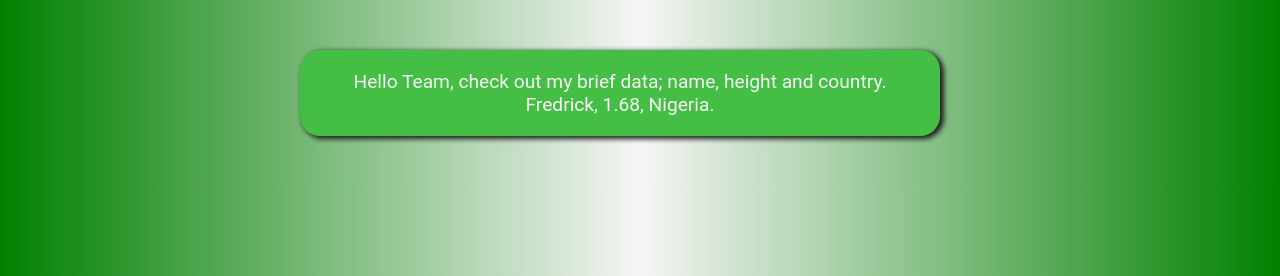
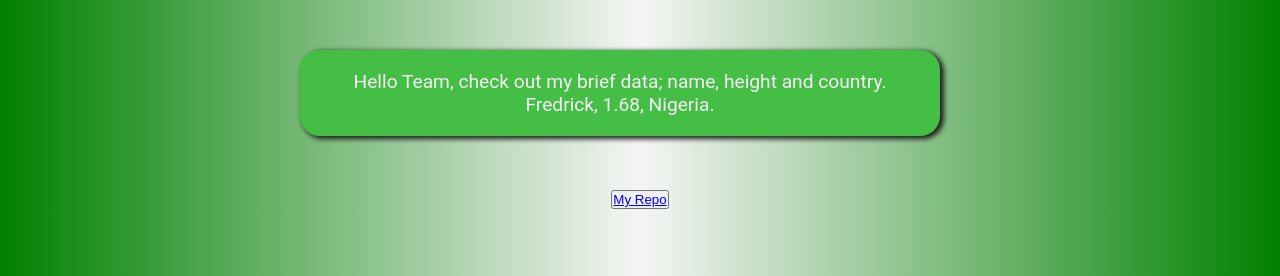
Before and after one commit to Anigbo/zurijstask, a plain HTML site: page index.html in a window 1280 px wide. Shown: the top 276 px of the page. Drawn offline with Linux system fonts and the light colour scheme.

Commit message:
Update index.html

```diff
--- a/index.html
+++ b/index.html
@@ -12,6 +12,9 @@
         <p>Hello Team, check out my brief data; name, height and country.</p>
         <p id="zuri"></p>
     </main>
+    <footer>
+        <button><a href="https://github.com/Anigbo/zurijstask">My Repo</button>
+        </footer>
     <script src="script.js"></script>
 </body>
 
```
